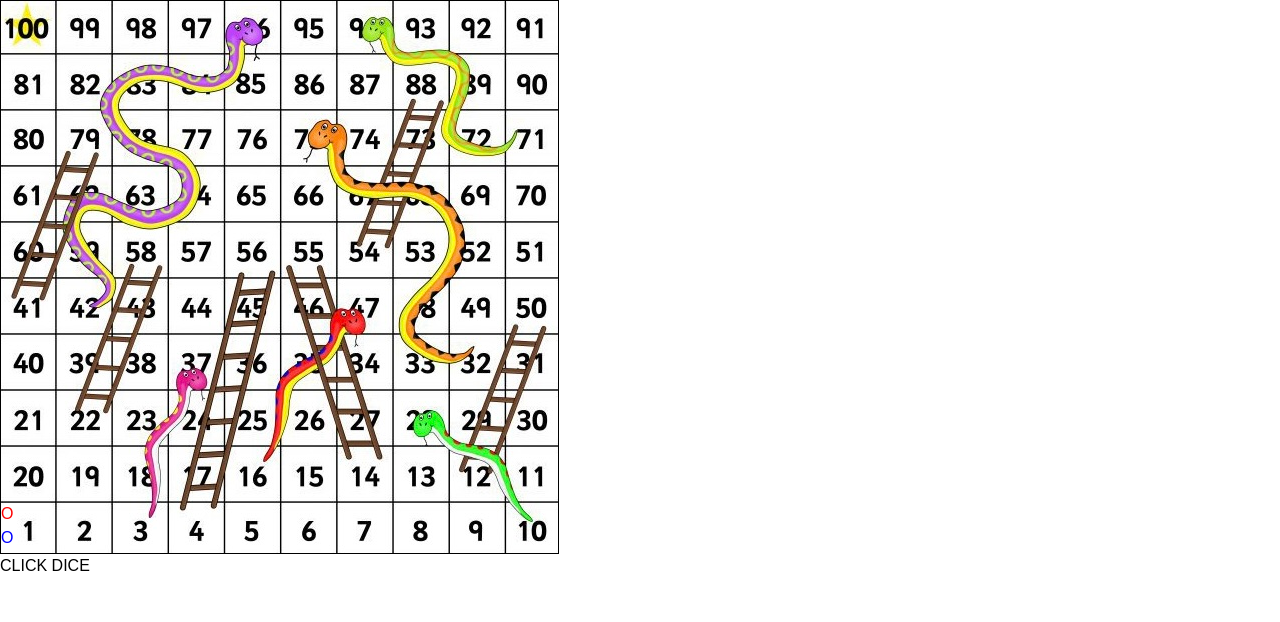
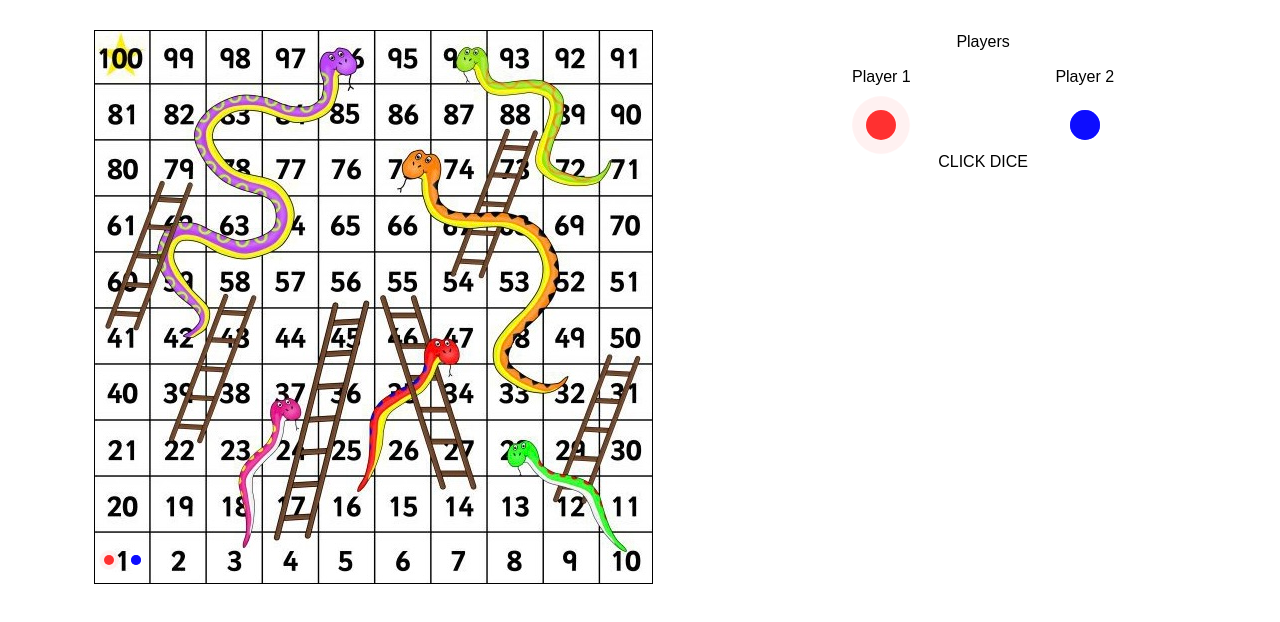
Before and after one commit to sharma-rishabh/snakes-and-ladders, a Next.js app: page / in a window 1280 px wide. Shown: the top 622 px of the page. Built offline with nearby package versions, Linux system fonts and the light colour scheme.

Commit message:
Restructure the page

```diff
--- a/src/app/page.js
+++ b/src/app/page.js
@@ -13,17 +13,18 @@ const Dice = ({ onRoll, randomGenerator }) => {
 
 const Cell = ({ players, cellPosition }) => {
   return (
-    <div key={cellPosition} id={cellPosition} className={styles.cell}>
+    <div
+      key={cellPosition}
+      id={cellPosition}
+      className={`${styles.cell} flex justify-around items-center`}
+    >
       {players.map((player, playerIndex) => {
-        return (
-          <div key={playerIndex} style={{ color: player.color }}>
-            {"O"}
-          </div>
-        );
+        return <PlayerToken key={playerIndex} player={player} size={10} />;
       })}
     </div>
   );
 };
+
 const Board = ({ board }) => {
   return (
     <div
@@ -42,16 +43,65 @@ const Board = ({ board }) => {
     </div>
   );
 };
+
+const PlayerToken = ({ player, size }) => {
+  const ping = player.isPlaying ? "animate-ping" : "";
+  return (
+    <span className="relative flex">
+      <span
+        className={`absolute inline-flex ${ping} opacity-75`}
+        style={{
+          backgroundColor: player.color,
+          width: size,
+          height: size,
+          borderRadius: "50%",
+        }}
+      ></span>
+      <span
+        className="opacity-80"
+        style={{
+          backgroundColor: player.color,
+          width: size,
+          height: size,
+          borderRadius: "50%",
+        }}
+      ></span>
+    </span>
+  );
+};
+
+const PlayersHeader = ({ players }) => {
+  return (
+    <div className="flex flex-col items-center w-full">
+      <h1>Players</h1>
+      <div className="flex justify-around w-full">
+        {players.map((player, playerIndex) => {
+          return (
+            <div
+              key={playerIndex}
+              className="flex flex-col items-center justify-around h-24"
+            >
+              <h4>{player.name}</h4>
+              <PlayerToken player={player} size={30} />
+            </div>
+          );
+        })}
+      </div>
+    </div>
+  );
+};
 const Game = ({ coreSAL }) => {
   const [gameState, setGameState] = useState(coreSAL.getState());
   const onRoll = (diceValue) => {
     setGameState(coreSAL.playMove(diceValue));
   };
   return (
-    <div>
-
+    <div className="flex justify-around" style={{ margin: "30px" }}>
       <Board board={gameState.board} />
-      <Dice onRoll={onRoll} randomGenerator={Math.random} />
+      <div className="flex flex-col items-center justify-around size-1/3">
+        <PlayersHeader players={gameState.players} />
+        <Dice onRoll={onRoll} randomGenerator={Math.random} />
+      </div>
     </div>
   );
 };
```
